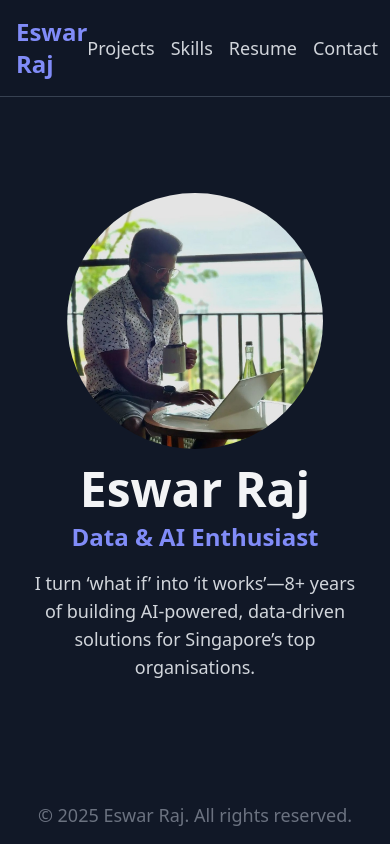
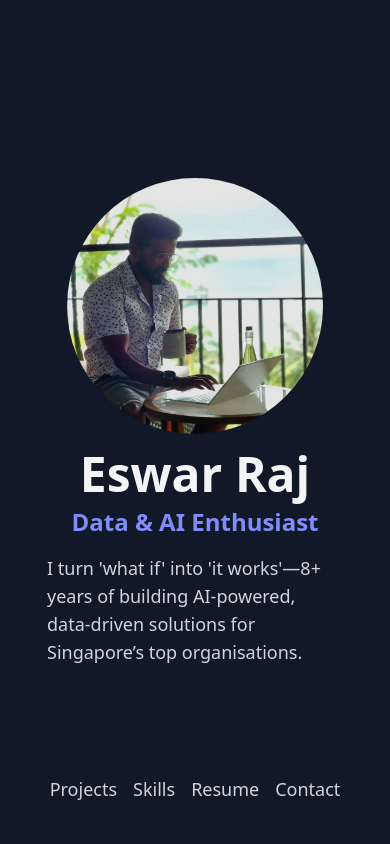
Before and after one commit to E0015114/MyPortfolioWebsite, a React (Create React App) app: page / in a window 390 px wide. Built offline with nearby package versions, Linux system fonts and the light colour scheme.

Commit message:
enhancement

```diff
--- a/src/App.css
+++ b/src/App.css
@@ -1,6 +1,5 @@
 /* App.css */
 
-/* Define the transition duration and properties */
 .fade-enter {
   opacity: 0;
   transform: translateY(10px);
@@ -23,7 +22,14 @@
   transition: opacity 300ms ease-in-out, transform 300ms ease-in-out;
 }
 
-/* New code to fix the scrollbar */
 body, html, #root {
+  height: 100%;
+  margin: 0;
+  padding: 0;
   overflow: hidden;
 }
+
+.nav-link:hover {
+  transform: scale(1.1);
+  transition: transform 0.3s ease-in-out;
+}
--- a/src/App.jsx
+++ b/src/App.jsx
@@ -9,7 +9,7 @@ import profilePic3 from './profileImage3.jpeg';
 import profilePic4 from './profileImage4.jpg';
 import profilePic5 from './profileImage5.jpeg';
 import resume from './resume.pdf';
-import './App.css'; // Make sure to import the App.css file
+import './App.css';
 
 // The main App component that renders the entire portfolio website.
 const App = () => {
@@ -17,9 +17,8 @@ const App = () => {
   const portfolioData = {
     name: 'Eswar Raj',
     title: 'Data & AI Enthusiast',
-    bio: "I turn ‘what if’ into ‘it works’—8+ years of building AI-powered, data-driven solutions for Singapore’s top organisations.",
-    // Updated to an array of three profile images for the carousel.
-    profileImages: [profilePic, profilePic2, profilePic3,profilePic4,profilePic5],
+    bio: "I turn 'what if' into 'it works'—8+ years of building AI-powered, data-driven solutions for Singapore’s top organisations.",
+    profileImages: [profilePic, profilePic2, profilePic3, profilePic4, profilePic5],
     resumeURL: resume,
     contact: {
       email: 'eswar.shadows@gmail.com',
@@ -31,13 +30,13 @@ const App = () => {
         id: 1,
         title: 'AlumNet: Where Alumni Data Meets Agentic AI',
         description: 'AlumNet — Rethinking alumni search with Agentic AI. Built during my NUS graduate course, this system enables natural-language queries over alumni profiles using a fine-tuned LLaMA 3 model, vector embeddings, and scalable search. From parsing resumes to building a conversational UI, AlumNet showcases a full-stack LLM solution—turning static data into insightful, structured results.',
-        link: 'https://medium.com/@eswar.shadows/background-aef167943e1c', // Replace with a link to the project repo or live demo
+        link: 'https://medium.com/@eswar.shadows/background-aef167943e1c',
       },
       {
         id: 2,
         title: 'Smart Car Park Availability System',
         description: 'A predictive parking intelligence solution for Singapore—using real-time APIs, BigQuery-powered data pipelines, and LSTM forecasting via Google Cloud to forecast availability up to 30 minutes ahead. Deployed through containerized microservices and monitored with performance dashboards, it turns raw data into actionable insights for drivers and planners alike.',
-        link: 'https://medium.com/@eswar.shadows/smart-car-park-availability-system-using-big-data-analytics-277dd2bae403', // Replace with a link to the project repo or live demo
+        link: 'https://medium.com/@eswar.shadows/smart-car-park-availability-system-using-big-data-analytics-277dd2bae403',
       }
     ],
     skills: [
@@ -55,38 +54,29 @@ const App = () => {
     ],
   };
 
-  // State to manage the currently active section
   const [activeSection, setActiveSection] = useState('hero');
 
-  // The Hero section component
   const Hero = () => {
-    // State for the image carousel
     const [currentImageIndex, setCurrentImageIndex] = useState(0);
     const [isPulsing, setIsPulsing] = useState(true);
 
-    // Effect to handle the image transition every 3 seconds
     useEffect(() => {
       const intervalId = setInterval(() => {
         setCurrentImageIndex((prevIndex) => (prevIndex + 1) % portfolioData.profileImages.length);
-      }, 3000); // 3000ms = 3 seconds
+      }, 3000);
 
-      // Stop the pulsing animation after 2 seconds
       setTimeout(() => {
         setIsPulsing(false);
       }, 2000);
 
-      // Clear the interval when the component unmounts
       return () => clearInterval(intervalId);
     }, []);
 
     return (
-      // Changed padding to be larger on desktop for a more dramatic feel
-      <div className="text-center py-24 md:py-48 px-4">
-        {/* Carousel image logic */}
+      <div className="flex flex-col items-center justify-center p-4">
         <img
           src={portfolioData.profileImages[currentImageIndex]}
           alt="Profile"
-          // Increased image size and added a pulse animation
           className={`w-64 h-64 rounded-full mx-auto mb-4 object-cover ${isPulsing ? 'animate-pulse' : ''}`}
         />
         <h1 className="text-5xl sm:text-6xl font-bold mb-2">
@@ -102,10 +92,10 @@ const App = () => {
     );
   };
 
-  // The Projects section component
   const Projects = () => (
-    <div className="container mx-auto py-16 px-4">
-      <h2 className="text-4xl font-bold text-center mb-10">Featured Projects</h2>
+    <div className="container mx-auto p-4 flex-grow flex items-center justify-center h-full">
+      <div className="text-center w-full">
+        <h2 className="text-4xl font-bold mb-10">Featured Projects</h2>
         <div className="grid md:grid-cols-2 lg:grid-cols-3 gap-8">
           {portfolioData.projects.map((project) => (
             <div key={project.id} className="bg-gray-700 p-6 rounded-xl shadow-lg hover:shadow-xl transition-shadow duration-300">
@@ -121,12 +111,13 @@ const App = () => {
           ))}
         </div>
       </div>
+    </div>
   );
 
-  // The Skills section component
   const Skills = () => (
-    <div className="container mx-auto py-16 px-4">
-      <h2 className="text-4xl font-bold text-center mb-10">Skills</h2>
+    <div className="container mx-auto p-4 flex-grow flex items-center justify-center h-full">
+      <div className="text-center w-full">
+        <h2 className="text-4xl font-bold mb-10">Skills</h2>
         <div className="flex flex-wrap justify-center gap-4">
           {portfolioData.skills.map((skill, index) => (
             <span
@@ -138,11 +129,12 @@ const App = () => {
           ))}
         </div>
       </div>
+    </div>
   );
 
-  // The Resume section component
   const Resume = () => (
-    <div className="container mx-auto text-center py-16 px-4">
+    <div className="container mx-auto p-4 flex-grow flex items-center justify-center h-full">
+      <div className="text-center w-full">
         <h2 className="text-4xl font-bold mb-4">Resume</h2>
         <p className="text-lg text-gray-300 mb-8">
           A copy of my resume is available for download below.
@@ -155,11 +147,12 @@ const App = () => {
           Download Resume
         </a>
       </div>
+    </div>
   );
 
-  // The Contact section component
   const Contact = () => (
-    <div className="container mx-auto text-center py-16 px-4">
+    <div className="container mx-auto p-4 flex-grow flex items-center justify-center h-full">
+      <div className="text-center w-full">
         <h2 className="text-4xl font-bold mb-4">Get in Touch</h2>
         <p className="text-lg text-gray-300 mb-8">
           I'm always open to new opportunities and collaborations. Feel free to reach out!
@@ -189,9 +182,9 @@ const App = () => {
           </a>
         </div>
       </div>
+    </div >
   );
 
-  // Conditional rendering to display the active section
   const renderSection = () => {
     switch (activeSection) {
       case 'projects':
@@ -209,25 +202,8 @@ const App = () => {
   };
 
   return (
-    // Main container for the app with a dark theme and Inter font
     <div className="bg-gray-900 text-gray-100 font-sans h-screen flex flex-col">
-      {/* Header with navigation */}
-      <header className="sticky top-0 z-50 bg-gray-900 bg-opacity-90 backdrop-filter backdrop-blur-lg border-b border-gray-700">
-        <nav className="container mx-auto px-4 py-4 flex justify-between items-center">
-          <a href="#" onClick={() => setActiveSection('hero')} className="text-2xl font-bold text-indigo-400 cursor-pointer">
-            {portfolioData.name}
-          </a>
-          <div className="space-x-4">
-            <a href="#projects" onClick={() => setActiveSection('projects')} className="text-lg text-gray-300 hover:text-white transition-colors cursor-pointer">Projects</a>
-            <a href="#skills" onClick={() => setActiveSection('skills')} className="text-lg text-gray-300 hover:text-white transition-colors cursor-pointer">Skills</a>
-            <a href="#resume" onClick={() => setActiveSection('resume')} className="text-lg text-gray-300 hover:text-white transition-colors cursor-pointer">Resume</a>
-            <a href="#contact" onClick={() => setActiveSection('contact')} className="text-lg text-gray-300 hover:text-white transition-colors cursor-pointer">Contact</a>
-          </div>
-        </nav>
-      </header>
-
-      <main className="flex-grow flex items-center justify-center">
-        {/* Removed max-w-5xl to allow content to expand */}
+      <main className="flex-grow flex items-center justify-center p-[15px]">
         <div className="w-full mx-auto px-4">
           <SwitchTransition mode="out-in">
             <CSSTransition
@@ -242,12 +218,28 @@ const App = () => {
           </SwitchTransition>
         </div>
       </main>
-
-      {/* Footer */}
-      <footer className="py-6 text-center text-gray-500">
-        <p className="text-lg">
-          &copy; {new Date().getFullYear()} {portfolioData.name}. All rights reserved.
-        </p>
+      <footer className="fixed bottom-[25px] left-0 right-0 z-50">
+        <nav className="container mx-auto px-4 py-4 flex justify-center items-center">
+          <div className="space-x-4">
+            {activeSection !== 'hero' && (
+              <a onClick={() => setActiveSection('hero')} className="nav-link text-lg text-gray-300 hover:text-white transition-colors cursor-pointer">
+                Home
+              </a>
+            )}
+            {activeSection !== 'projects' && (
+              <a onClick={() => setActiveSection('projects')} className="nav-link text-lg text-gray-300 hover:text-white transition-colors cursor-pointer">Projects</a>
+            )}
+            {activeSection !== 'skills' && (
+              <a onClick={() => setActiveSection('skills')} className="nav-link text-lg text-gray-300 hover:text-white transition-colors cursor-pointer">Skills</a>
+            )}
+            {activeSection !== 'resume' && (
+              <a onClick={() => setActiveSection('resume')} className="nav-link text-lg text-gray-300 hover:text-white transition-colors cursor-pointer">Resume</a>
+            )}
+            {activeSection !== 'contact' && (
+              <a onClick={() => setActiveSection('contact')} className="nav-link text-lg text-gray-300 hover:text-white transition-colors cursor-pointer">Contact</a>
+            )}
+          </div>
+        </nav>
       </footer>
     </div>
   );
```
Lines whose indentation alone changed are shown as unchanged.
